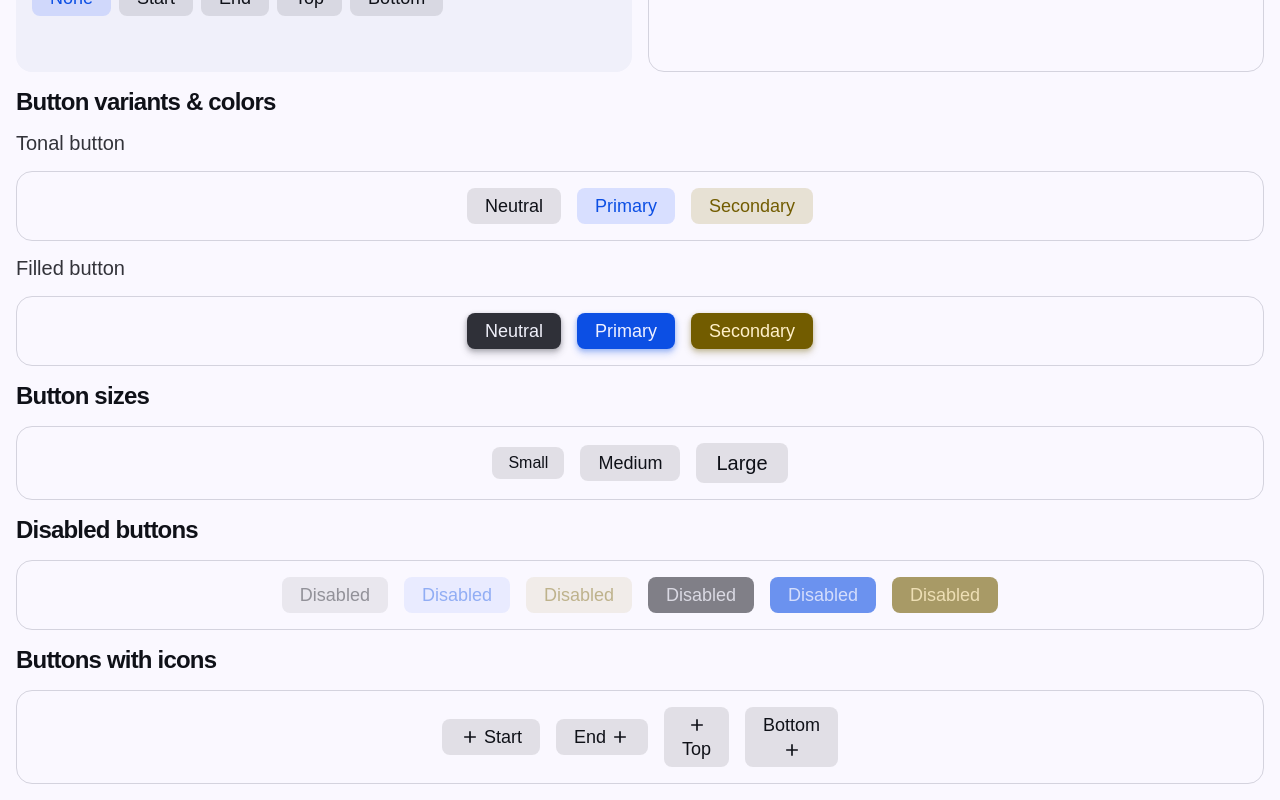
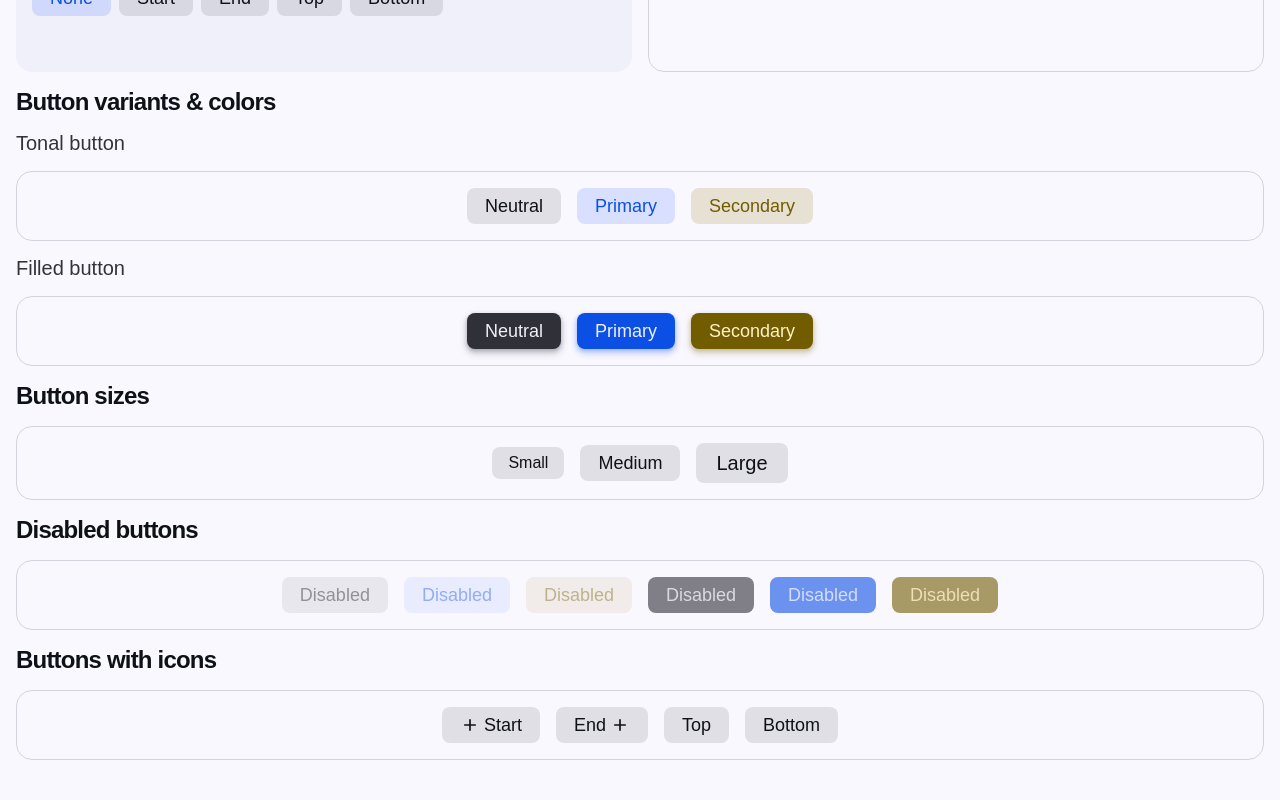
Before and after one commit to TheOmer77/omer-ui-old, a React (Vite) app: page / in a window 1280 px wide. Shown: the part 346-1146 px from the top of the page. After the commit the page ends 1122 px from the top, so only its background shows below. Built offline with nearby package versions, Linux system fonts and the light colour scheme.

Commit message:
Remove top & bottom button icon positions
Components based on the Button may use their own CSS to place the icon
above or below the text.

```diff
--- a/src/components/Button/index.module.css
+++ b/src/components/Button/index.module.css
@@ -51,10 +51,6 @@
     box-shadow: 0px 2px 5px rgba(var(--button-color--hover), 0.3),
       0px 6px 8px 3px rgba(var(--button-color--hover), 0.15);
   }
-}
-
-.button-root.button-vertical {
-  flex-direction: column;
 }
 
 /* VARIANT COLORS */
@@ -159,24 +155,15 @@
   padding: 0 1rem;
   font-size: 1rem;
 }
-.button-root.button-small.button-vertical {
-  height: 3.375rem;
-}
 .button-root.button-medium {
   height: 2.25rem;
   padding: 0 1.125rem;
   font-size: 1.125rem;
 }
-.button-root.button-medium.button-vertical {
-  height: 3.75rem;
-}
 .button-root.button-large {
   height: 2.5rem;
   padding: 0 1.25rem;
   font-size: 1.25rem;
-}
-.button-root.button-large.button-vertical {
-  height: 4.075rem;
 }
 
 /* ICON */
@@ -206,14 +193,3 @@
   margin-left: 0.25rem;
   margin-right: 0;
 }
-.button-root.button-vertical .button-icon.button-icon-start,
-.button-root.button-vertical .button-icon.button-icon-end {
-  margin-left: 0;
-  margin-right: 0;
-}
-.button-root.button-vertical .button-icon.button-icon-start {
-  margin-bottom: 0.25rem;
-}
-.button-root.button-vertical .button-icon.button-icon-end {
-  margin-top: 0.25rem;
-}
--- a/src/components/Button/index.module.css.d.ts
+++ b/src/components/Button/index.module.css.d.ts
@@ -1,7 +1,6 @@
 declare const styles: {
   readonly "button-root": string;
   readonly "button-filled": string;
-  readonly "button-vertical": string;
   readonly "button-tonal": string;
   readonly "button-neutral": string;
   readonly "button-primary": string;
--- a/src/components/Button/index.tsx
+++ b/src/components/Button/index.tsx
@@ -15,7 +15,7 @@ import classes from './index.module.css';
 export type ButtonColor = 'neutral' | 'primary' | 'secondary';
 export type ButtonVariant = 'tonal' | 'filled';
 export type ButtonSize = 'small' | 'medium' | 'large';
-export type ButtonIconPosition = 'start' | 'end' | 'top' | 'bottom';
+export type ButtonIconPosition = 'start' | 'end';
 
 export interface ButtonProps
   extends DetailedHTMLProps<
@@ -61,13 +61,11 @@ const Button = forwardRef<HTMLButtonElement, ButtonProps>(
             : size === 'large'
             ? classes['button-large']
             : classes['button-medium'],
-          ['top', 'bottom'].includes(iconPosition) &&
-            classes['button-vertical'],
           className
         )}
         {...props}
       >
-        {['start', 'top'].includes(iconPosition) &&
+        {iconPosition === 'start' &&
           isValidElement(icon) &&
           cloneElement(
             icon as ReactElement<
@@ -77,14 +75,12 @@ const Button = forwardRef<HTMLButtonElement, ButtonProps>(
               className: classNames(
                 icon.props?.className,
                 classes['button-icon'],
-                iconPosition === 'top'
-                  ? classes['button-icon-start']
-                  : classes['button-icon-start']
+                classes['button-icon-start']
               ),
             }
           )}
         {children}
-        {['end', 'bottom'].includes(iconPosition) &&
+        {iconPosition === 'end' &&
           isValidElement(icon) &&
           cloneElement(
             icon as ReactElement<
@@ -94,9 +90,7 @@ const Button = forwardRef<HTMLButtonElement, ButtonProps>(
               className: classNames(
                 icon.props?.className,
                 classes['button-icon'],
-                iconPosition === 'bottom'
-                  ? classes['button-icon-end']
-                  : classes['button-icon-end']
+                classes['button-icon-end']
               ),
             }
           )}
```
